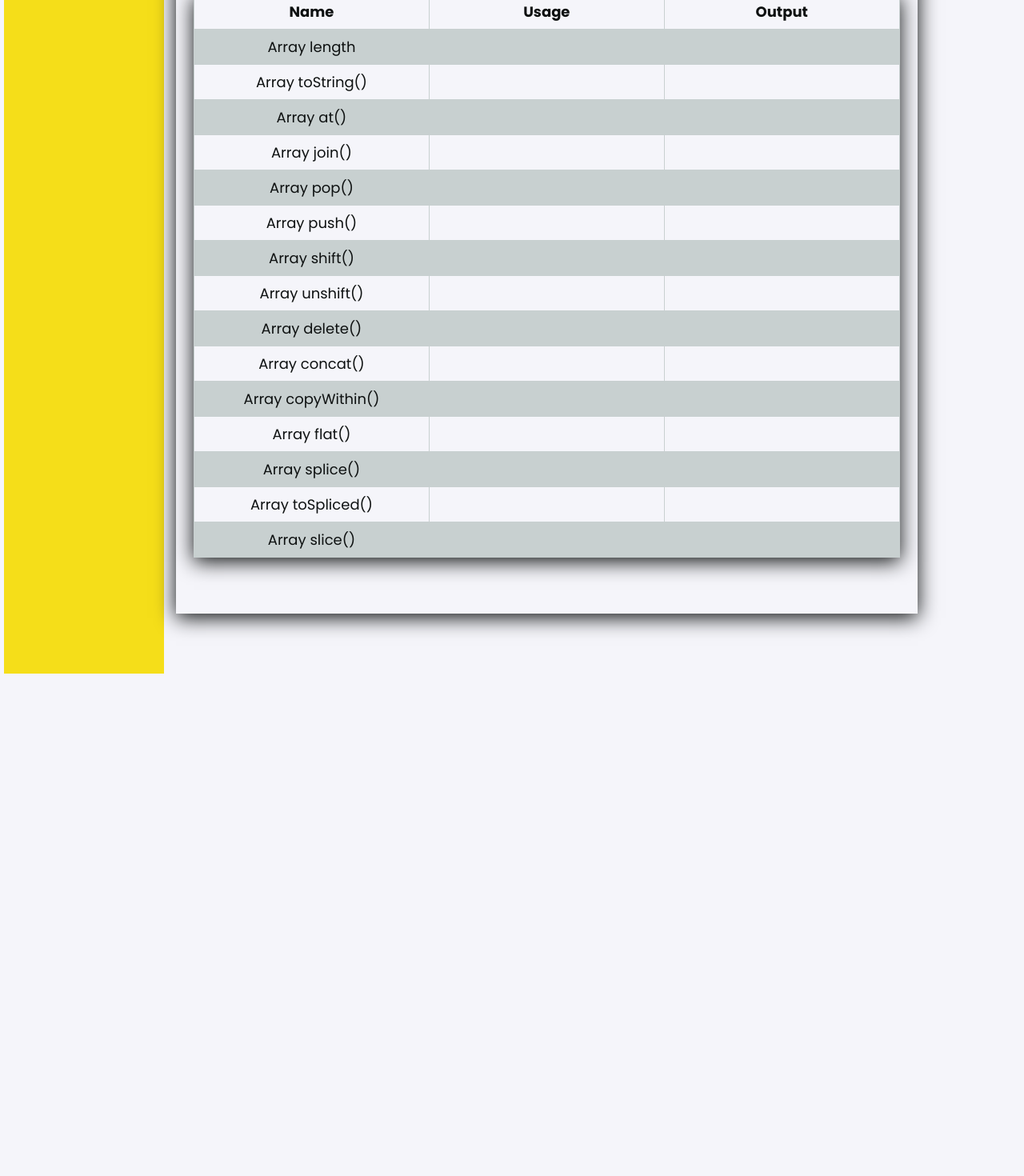
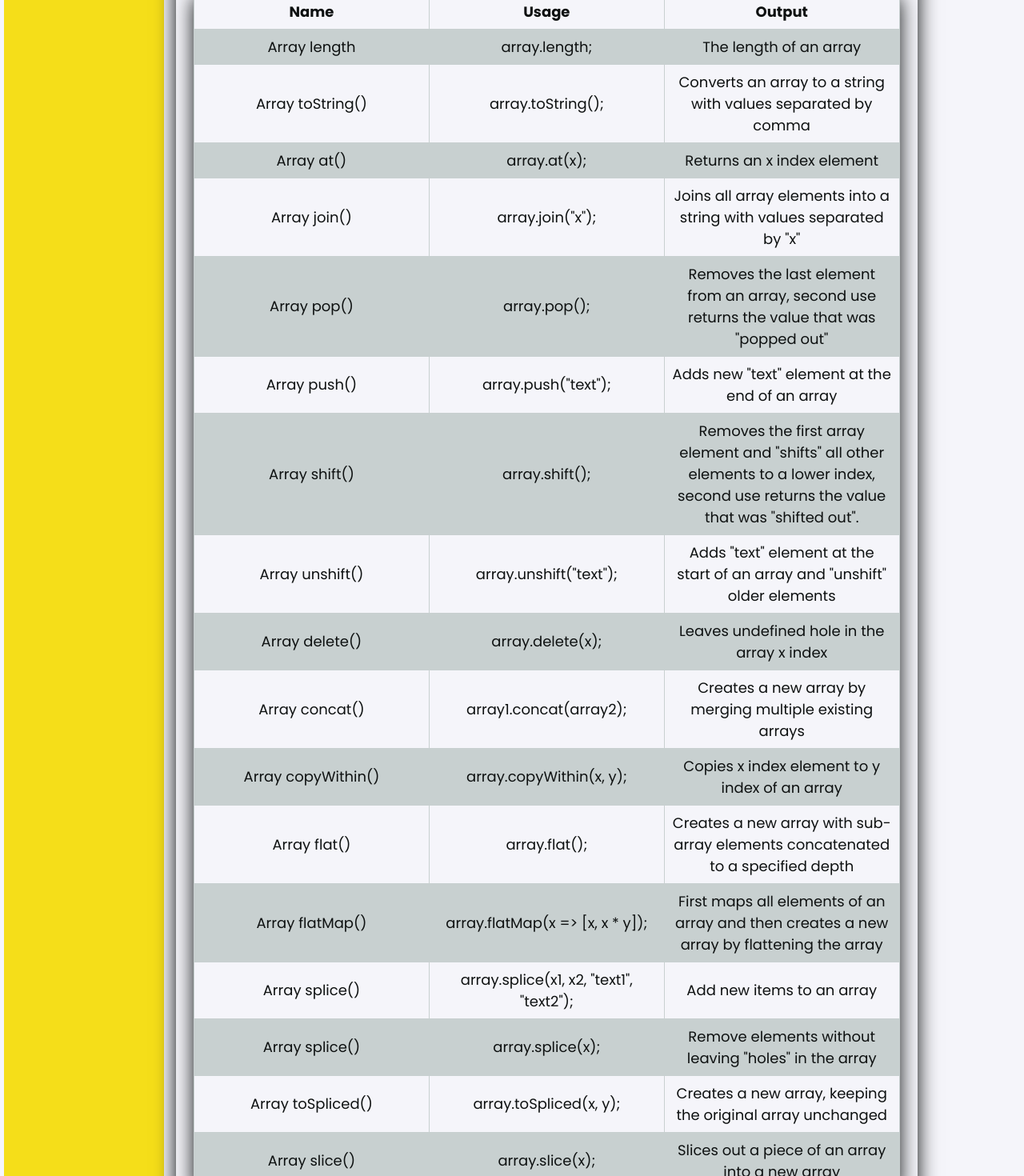
Before and after one commit to MateuszBryczek/Front-end_Template, a React (Create React App) app: page /JavaScript/Page2 in a window 1280 px wide. Shown: the part 6220-7690 px from the top of the page at 80% size. Before the commit the page ends 7062 px from the top, so only its background shows below. Built offline with nearby package versions, Linux system fonts and the light colour scheme.

Commit message:
added more content

```diff
--- a/src/features/JsPage/Pages/Page2/Articles/JavaScriptArrays.js
+++ b/src/features/JsPage/Pages/Page2/Articles/JavaScriptArrays.js
@@ -11,21 +11,34 @@ import Table from "../../../../../common/Tabele";
 
 const arrayColumn = ["Name", "Usage", "Output"];
 const arrayData = [
-    {Name: "Array length", Usage: "", Output: ""},
-    {Name: "Array toString()", Usage: "", Output: ""},
-    {Name: "Array at()", Usage: "", Output: ""},
-    {Name: "Array join()", Usage: "", Output: ""},
-    {Name: "Array pop()", Usage: "", Output: ""},
-    {Name: "Array push()", Usage: "", Output: ""},
-    {Name: "Array shift()", Usage: "", Output: ""},
-    {Name: "Array unshift()", Usage: "", Output: ""},
-    {Name: "Array delete()", Usage: "", Output: ""},
-    {Name: "Array concat()", Usage: "", Output: ""},
-    {Name: "Array copyWithin()", Usage: "", Output: ""},
-    {Name: "Array flat()", Usage: "", Output: ""},
-    {Name: "Array splice()", Usage: "", Output: ""},
-    {Name: "Array toSpliced()", Usage: "", Output: ""},
-    {Name: "Array slice()", Usage: "", Output: ""},
+    {Name: "Array length", Usage: "array.length;", Output: "The length of an array"},
+    {Name: "Array toString()", Usage: "array.toString();", Output: "Converts an array to a string with values separated by comma"},
+    {Name: "Array at()", Usage: "array.at(x);", Output: "Returns an x index element"},
+    {Name: "Array join()", Usage: 'array.join("x");', Output: 'Joins all array elements into a string with values separated by "x"'},
+    {Name: "Array pop()", Usage: "array.pop();", Output: 'Removes the last element from an array, second use returns the value that was "popped out"'},
+    {Name: "Array push()", Usage: 'array.push("text");', Output: 'Adds new "text" element at the end of an array'},
+    {Name: "Array shift()", Usage: "array.shift();", Output: 'Removes the first array element and "shifts" all other elements to a lower index, second use returns the value that was "shifted out".'},
+    {Name: "Array unshift()", Usage: 'array.unshift("text");', Output: 'Adds "text" element at the start of an array and "unshift" older elements'},
+    {Name: "Array delete()", Usage: 'array.delete(x);', Output: 'Leaves undefined hole in the array x index'},
+    {Name: "Array concat()", Usage: "array1.concat(array2);", Output: "Creates a new array by merging multiple existing arrays"},
+    {Name: "Array copyWithin()", Usage: "array.copyWithin(x, y);", Output: "Copies x index element to y index of an array"},
+    {Name: "Array flat()", Usage: "array.flat();", Output: "Creates a new array with sub-array elements concatenated to a specified depth"},
+    {Name: "Array flatMap()", Usage: "array.flatMap(x => [x, x * y]);", Output: "First maps all elements of an array and then creates a new array by flattening the array"},
+    {Name: "Array splice()", Usage: 'array.splice(x1, x2, "text1", "text2");', Output: 'Add new items to an array'},
+    {Name: "Array splice()", Usage: 'array.splice(x);', Output: 'Remove elements without leaving "holes" in the array'},
+    {Name: "Array toSpliced()", Usage: "array.toSpliced(x, y);", Output: "Creates a new array, keeping the original array unchanged"},
+    {Name: "Array slice()", Usage: "array.slice(x);", Output: "Slices out a piece of an array into a new array"},
+];
+
+const arraySearchColumn = ["Name", "Usage", "Output"];
+const arraySearchData = [
+    {Name: "Array indexOf()", Usage: "array.;", Output: ""},
+    {Name: "Array lastIndexOf()", Usage: "array.;", Output: ""},
+    {Name: "Array includes()", Usage: "array.;", Output: ""},
+    {Name: "Array find()", Usage: "array.;", Output: ""},
+    {Name: "Array findIndex()", Usage: "array.;", Output: ""},
+    {Name: "Array findLast()", Usage: "array.;", Output: ""},
+    {Name: "Array findLastIndex()", Usage: "array.;", Output: ""},
 ];
 
 export const JavaScriptArrays = () => (
@@ -71,6 +84,11 @@ fruits[0] = "Lemon";
 <Section>
 <Table columns={arrayColumn} data={arrayData}/>
 </Section>
+
+<SectionHeader>JavaScript Array Search Methods</SectionHeader>
+<Section>
+<Table columns={arraySearchColumn} data={arraySearchData}/>
+</Section>
     </Article>
 </>
 );
```
